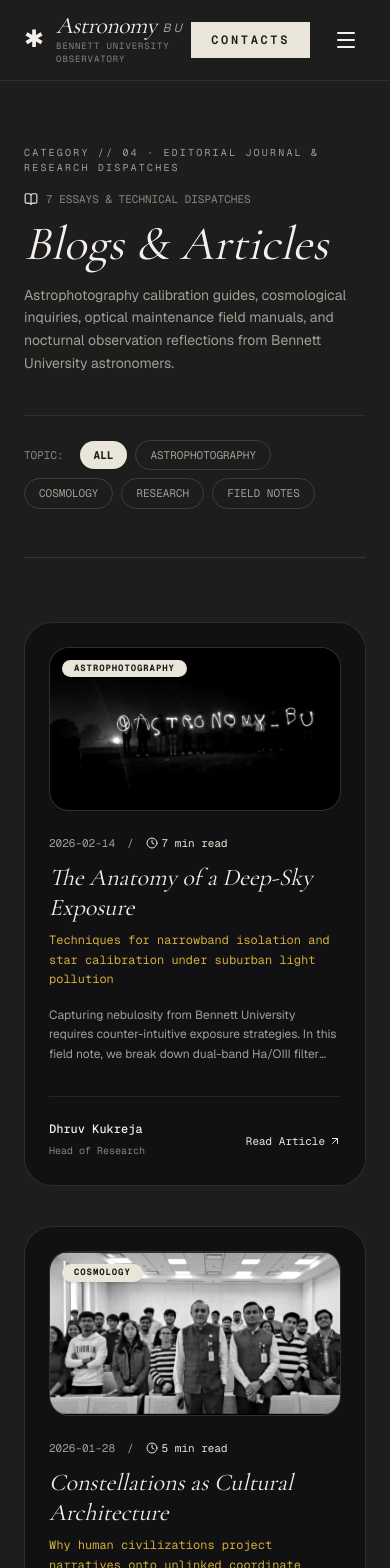
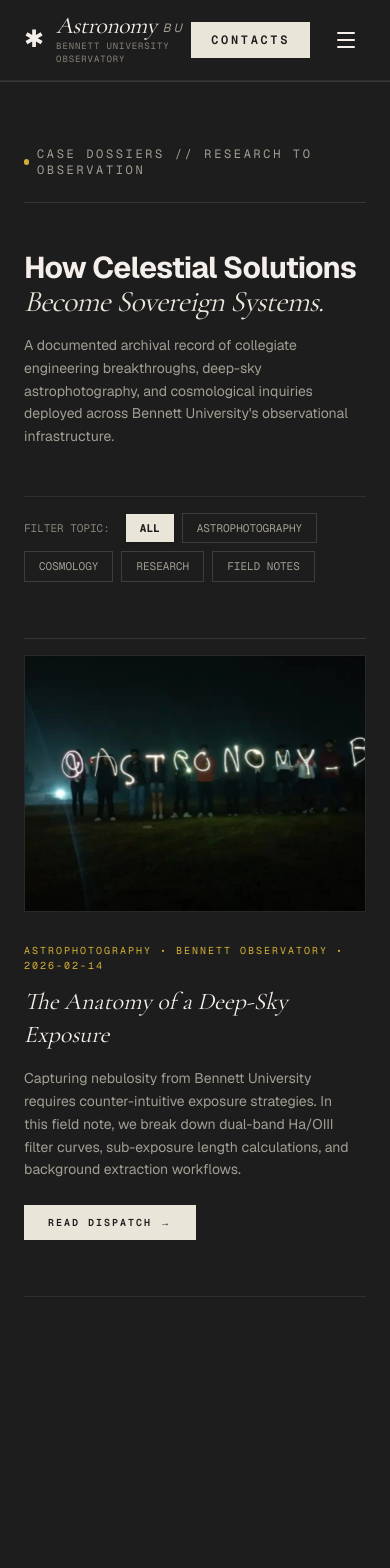
Before and after one commit to Gyaanendra/astronomy_bu, a Next.js app: page /journal in a window 390 px wide. Shown: the top 1568 px of the page. Built offline with nearby package versions, Linux system fonts and the light colour scheme.

Commit message:
feat(journal): match exact SIH layout and animations with full AstronomyBU archival dark theme

```diff
--- a/src/components/features/journal/journal-showcase.tsx
+++ b/src/components/features/journal/journal-showcase.tsx
@@ -1,17 +1,50 @@
 "use client";
 
-import { useState, useRef, useEffect } from "react";
+import { useState, useRef } from "react";
 import Image from "next/image";
+import Link from "next/link";
 import { journalArticles } from "@/content/journal/articles";
 import { JournalArticle } from "@/types/journal.types";
-import { Clock, X, Sparkles, BookOpen, Share2, ArrowUpRight, Tag, Bookmark } from "lucide-react";
+import { Clock, X, BookOpen, Share2, ArrowUpRight, Tag } from "lucide-react";
 import gsap from "gsap";
+import { useGSAP } from "@gsap/react";
+import { ScrollTrigger } from "gsap/ScrollTrigger";
+
+const ARCHIVE_LINKS = [
+  {
+    num: "01",
+    title: "MINISTRY & RESEARCH PROBLEM STATEMENTS",
+    desc: "Browse live astrophysical challenges and observation goals",
+    href: "/events",
+  },
+  {
+    num: "02",
+    title: "NATIONAL EXPEDITION ROADMAP",
+    desc: "6-phase journey from campus ground to dark-sky observatories",
+    href: "/calendar",
+  },
+  {
+    num: "03",
+    title: "75+ NODAL CENTERS OBSERVATION RADAR",
+    desc: "University observatories hosting synchronized nocturnal cohorts",
+    href: "/journal",
+  },
+  {
+    num: "04",
+    title: "PAST EDITIONS ARCHIVE (2017-2026)",
+    desc: "150+ deep-sky photographic plates and archived telemetry",
+    href: "/#archive",
+  },
+];
 
 export function JournalShowcase() {
   const [selectedCategory, setSelectedCategory] = useState<string>("ALL");
   const [activeArticle, setActiveArticle] = useState<JournalArticle | null>(null);
   const [copied, setCopied] = useState(false);
-  const gridRef = useRef<HTMLDivElement>(null);
+
+  const containerRef = useRef<HTMLDivElement>(null);
+  const rowRefs = useRef<(HTMLDivElement | null)[]>([]);
+  const imageRefs = useRef<(HTMLDivElement | null)[]>([]);
 
   const categories = ["ALL", "Astrophotography", "Cosmology", "Research", "Field Notes"];
 
@@ -20,25 +53,86 @@ export function JournalShowcase() {
       ? journalArticles
       : journalArticles.filter((art) => art.category === selectedCategory);
 
-  // GSAP animation on category filter change
-  useEffect(() => {
-    if (gridRef.current) {
+  useGSAP(
+    () => {
+      gsap.registerPlugin(ScrollTrigger);
+
+      if (
+        !containerRef.current ||
+        window.matchMedia("(prefers-reduced-motion: reduce)").matches
+      ) {
+        return;
+      }
+
+      // 1. Bottom-up clip-path wipe entrance + Parallax scrub
+      imageRefs.current.forEach((el) => {
+        if (!el) return;
+        const img = el.querySelector("img");
+
         gsap.fromTo(
-        gridRef.current.querySelectorAll(".article-card"),
-        { opacity: 0, y: 16 },
+          el,
+          { clipPath: "inset(100% 0% 0% 0%)", y: 40 },
           {
-          opacity: 1,
+            clipPath: "inset(0% 0% 0% 0%)",
             y: 0,
-          duration: 0.45,
-          stagger: 0.05,
-          ease: "power2.out",
+            duration: 1.05,
+            ease: "power3.out",
+            scrollTrigger: {
+              trigger: el,
+              start: "top 85%",
+              toggleActions: "play none none reverse",
+            },
+          }
+        );
+
+        if (img) {
+          gsap.fromTo(
+            img,
+            { scale: 1.12, yPercent: -5 },
+            {
+              scale: 1,
+              yPercent: 5,
+              ease: "none",
+              scrollTrigger: {
+                trigger: el,
+                start: "top bottom",
+                end: "bottom top",
+                scrub: 1,
+              },
             }
           );
         }
-  }, [selectedCategory]);
+      });
 
-  const handleShare = (article: JournalArticle) => {
-    if (navigator.clipboard) {
+      // 2. Staggered text swipe up
+      rowRefs.current.forEach((row) => {
+        if (!row) return;
+        const textElements = row.querySelectorAll(".editorial-swipe-text");
+        if (textElements.length > 0) {
+          gsap.fromTo(
+            textElements,
+            { y: 30, opacity: 0 },
+            {
+              y: 0,
+              opacity: 1,
+              duration: 0.8,
+              stagger: 0.08,
+              ease: "power3.out",
+              scrollTrigger: {
+                trigger: row,
+                start: "top 80%",
+                toggleActions: "play none none reverse",
+              },
+            }
+          );
+        }
+      });
+    },
+    { scope: containerRef, dependencies: [selectedCategory] }
+  );
+
+  const handleShare = () => {
+    if (typeof window !== "undefined" && navigator.clipboard) {
       navigator.clipboard.writeText(window.location.href);
       setCopied(true);
       setTimeout(() => setCopied(false), 2000);
@@ -46,35 +140,45 @@ export function JournalShowcase() {
   };
 
   return (
-    <div className="w-full py-16 sm:py-24 px-6 sm:px-12 lg:px-20 xl:px-24 bg-[#1D1D1D]">
-      <div className="w-full max-w-[1800px] mx-auto">
-        {/* Header */}
-        <div className="pb-12 border-b border-[rgba(245,239,235,0.12)]">
-          <div className="flex flex-wrap items-center justify-between gap-4 mb-3">
-            <span className="font-mono text-[10px] tracking-archival text-[#a39e93] uppercase">
-              CATEGORY // 04 · EDITORIAL JOURNAL &amp; RESEARCH DISPATCHES
+    <div
+      ref={containerRef}
+      className="w-full bg-[#1D1D1D] text-[#f5efeb] py-16 sm:py-24 border-y border-[rgba(245,239,235,0.12)] font-serif selection:bg-[#eae5d9] selection:text-[#1D1D1D]"
+    >
+      <div className="max-w-7xl mx-auto px-6 sm:px-8 lg:px-12">
+        {/* Top Tagline Bar */}
+        <div className="flex items-center justify-between pb-6 mb-12 border-b border-[rgba(245,239,235,0.12)] text-xs font-mono tracking-[0.22em] text-[#a39e93] uppercase">
+          <div className="flex items-center gap-2">
+            <span className="w-1.5 h-1.5 rounded-full bg-[#d4af37]" />
+            <span>CASE DOSSIERS // RESEARCH TO OBSERVATION</span>
+          </div>
+          <span className="hidden sm:inline text-[#8a847a]">
+            {filteredArticles.length} ARCHIVAL DISPATCHES
           </span>
-            <div className="flex items-center gap-2 font-mono text-[11px] text-[#8a847a]">
-              <BookOpen className="w-3.5 h-3.5 text-[#eae5d9]" />
-              <span>{journalArticles.length} ESSAYS &amp; TECHNICAL DISPATCHES</span>
-            </div>
         </div>
 
-          <h1 className="font-editorial-serif italic text-5xl sm:text-7xl lg:text-8xl text-[#f5efeb]">
-            Blogs &amp; Articles
+        {/* Section Headline */}
+        <div className="mb-12 max-w-3xl">
+          <h1 className="text-3xl sm:text-5xl lg:text-[3.6rem] font-bold text-[#f5efeb] leading-[1.1] font-sans tracking-tight mb-4">
+            How Celestial Solutions <br />
+            <span className="font-editorial-serif italic font-normal text-[#eae5d9]">
+              Become Sovereign Systems.
+            </span>
           </h1>
-          <p className="mt-4 font-sans text-sm sm:text-base text-[#a39e93] max-w-3xl leading-relaxed">
-            Astrophotography calibration guides, cosmological inquiries, optical maintenance field manuals, and nocturnal observation reflections from Bennett University astronomers.
+          <p className="text-sm sm:text-base font-sans text-[#a39e93] leading-relaxed max-w-xl">
+            A documented archival record of collegiate engineering breakthroughs,
+            deep-sky astrophotography, and cosmological inquiries deployed across
+            Bennett University&apos;s observational infrastructure.
           </p>
+        </div>
 
-          {/* Category Filter Pills */}
-          <div className="mt-10 flex flex-wrap items-center gap-2 pt-6 border-t border-[rgba(245,239,235,0.08)]">
-            <span className="font-mono text-[11px] text-[#8a847a] mr-2">TOPIC:</span>
+        {/* Category Filters */}
+        <div className="mb-14 flex flex-wrap items-center gap-2 pt-4 border-t border-[rgba(245,239,235,0.08)]">
+          <span className="font-mono text-[11px] text-[#8a847a] mr-2">FILTER TOPIC:</span>
           {categories.map((cat) => (
             <button
               key={cat}
               onClick={() => setSelectedCategory(cat)}
-                className={`px-3.5 py-1.5 rounded-full font-mono text-[11px] uppercase transition-all ${
+              className={`px-3.5 py-1.5 font-mono text-[11px] uppercase transition-all cursor-pointer ${
                 selectedCategory === cat
                   ? "bg-[#eae5d9] text-[#1D1D1D] font-bold shadow-sm"
                   : "border border-[rgba(245,239,235,0.15)] text-[#a39e93] hover:text-[#f5efeb] hover:border-[rgba(245,239,235,0.3)]"
@@ -84,49 +188,190 @@ export function JournalShowcase() {
             </button>
           ))}
         </div>
+
+        {/* Main 12-Column Grid */}
+        <div className="grid grid-cols-1 lg:grid-cols-12 gap-10 lg:gap-14 items-start pt-4 border-t border-[rgba(245,239,235,0.12)]">
+          {/* Left Column (8 cols): Alternating Dossier Cards */}
+          <div className="lg:col-span-8 flex flex-col space-y-16">
+            {filteredArticles.map((article, index) => {
+              const isEven = index % 2 === 1;
+
+              return (
+                <div
+                  key={article.id}
+                  ref={(el) => {
+                    rowRefs.current[index] = el;
+                  }}
+                  className="grid grid-cols-1 md:grid-cols-2 gap-8 items-center pb-14 border-b border-[rgba(245,239,235,0.08)]"
+                >
+                  {/* Image Container */}
+                  <div
+                    ref={(el) => {
+                      imageRefs.current[index] = el;
+                    }}
+                    className={`relative aspect-[4/3] sm:aspect-[4/3] w-full overflow-hidden bg-[#111113] border border-[rgba(245,239,235,0.1)] will-change-transform shadow-xs ${
+                      isEven ? "order-1 md:order-2" : ""
+                    }`}
+                  >
+                    <Image
+                      src={article.coverImage || "/cool2.png"}
+                      alt={article.title}
+                      fill
+                      sizes="(max-width: 768px) 100vw, 40vw"
+                      className="object-cover object-center"
+                    />
                   </div>
 
-        {/* Articles Grid */}
-        <div ref={gridRef} className="mt-16 grid grid-cols-1 md:grid-cols-2 gap-10">
-          {filteredArticles.map((article) => (
-            <ArticleCard
-              key={article.id}
-              article={article}
-              onSelect={() => setActiveArticle(article)}
-            />
-          ))}
+                  {/* Text Container */}
+                  <div
+                    className={`flex flex-col justify-between pr-2 ${
+                      isEven ? "order-2 md:order-1" : ""
+                    }`}
+                  >
+                    <span className="editorial-swipe-text text-[10px] font-mono tracking-[0.2em] uppercase text-[#d4af37] mb-3 block">
+                      {article.category} • BENNETT OBSERVATORY • {article.date}
+                    </span>
+                    <h2 className="editorial-swipe-text text-2xl sm:text-3xl font-editorial-serif italic text-[#f5efeb] leading-snug mb-4 font-normal">
+                      {article.title}
+                    </h2>
+                    <p className="editorial-swipe-text text-sm font-sans text-[#a39e93] leading-relaxed mb-6 font-normal">
+                      {article.excerpt}
+                    </p>
+                    <div className="editorial-swipe-text">
+                      <button
+                        onClick={() => setActiveArticle(article)}
+                        className="inline-block px-6 py-2.5 bg-[#eae5d9] text-[#1D1D1D] text-[10px] font-mono uppercase tracking-[0.2em] font-semibold hover:bg-white hover:text-black transition-colors cursor-pointer"
+                      >
+                        READ DISPATCH →
+                      </button>
+                    </div>
+                  </div>
+                </div>
+              );
+            })}
+
+            {/* Bottom Row Navigation Links */}
+            <div className="flex items-center justify-between pt-6 text-xs font-mono uppercase tracking-[0.2em] text-[#a39e93]">
+              <Link
+                href="/calendar"
+                className="hover:text-[#f5efeb] transition-colors"
+              >
+                ← THE CELESTIAL ARENA
+              </Link>
+              <Link
+                href="/events"
+                className="hover:text-[#f5efeb] transition-colors font-bold text-[#eae5d9]"
+              >
+                EXPLORE ALL EVENTS →
+              </Link>
             </div>
           </div>
 
-      {/* Article Reader Modal */}
+          {/* Right Column (4 cols): Editorial Sidebar with Border Line */}
+          <div className="lg:col-span-4 lg:pl-10 lg:border-l border-[rgba(245,239,235,0.12)] flex flex-col space-y-12">
+            {/* Story Paragraphs */}
+            <div>
+              <div className="pb-3 mb-6 border-b border-[rgba(245,239,235,0.12)]">
+                <h3 className="text-2xl sm:text-3xl font-editorial-serif italic font-normal text-[#f5efeb]">
+                  Read our Story
+                </h3>
+              </div>
+              <div className="space-y-4 font-sans text-sm text-[#a39e93] leading-relaxed font-normal">
+                <p>
+                  AstronomyBU was conceived not merely as an amateur stargazing
+                  club, but as an open-innovation collegiate observatory where
+                  student researchers author operational astrophysical telemetry,
+                  calibrate motorized optics, and analyze deep-sky datasets.
+                </p>
+                <p>
+                  Across premier dark-sky cohorts, student teams work directly
+                  with faculty mentors and visiting scientists—turning raw
+                  curiosity into rigorous archival space science.
+                </p>
+              </div>
+            </div>
+
+            {/* Featured Visual with Floating Glass Caption */}
+            <div className="relative aspect-[4/5] w-full overflow-hidden bg-[#111113] shadow-xs border border-[rgba(245,239,235,0.15)] group">
+              <Image
+                src="/images/observatory-dome.jpg"
+                alt="Bennett University Observatory Dome"
+                fill
+                sizes="(max-width: 1024px) 100vw, 30vw"
+                className="object-cover object-center grayscale contrast-125 group-hover:grayscale-0 transition-all duration-700"
+              />
+              <div className="absolute bottom-3 left-3 right-3 p-2 bg-black/75 backdrop-blur-xs text-[10px] font-mono text-[#f5efeb] uppercase tracking-widest text-center border border-white/10">
+                BENNETT OBSERVATORY TELEMETRY BENCHMARK
+              </div>
+            </div>
+
+            {/* Numbered Quick-Links List */}
+            <div>
+              <span className="text-[11px] font-mono tracking-[0.25em] text-[#a39e93] uppercase block mb-6">
+                LINKS &amp; ARCHIVES:
+              </span>
+              <ul className="space-y-6">
+                {ARCHIVE_LINKS.map((link, idx) => (
+                  <li
+                    key={link.num}
+                    className={
+                      idx > 0
+                        ? "pt-4 border-t border-[rgba(245,239,235,0.08)]"
+                        : ""
+                    }
+                  >
+                    <Link
+                      href={link.href}
+                      className="flex items-baseline group"
+                    >
+                      <span className="text-2xl font-editorial-serif italic text-[#8a847a] mr-4 group-hover:text-[#d4af37] transition-colors">
+                        {link.num}
+                      </span>
+                      <div className="flex flex-col">
+                        <span className="text-xs font-mono uppercase tracking-wider font-bold text-[#f5efeb] group-hover:text-[#d4af37] transition-colors flex items-center gap-1">
+                          <span>{link.title}</span>
+                          <ArrowUpRight className="w-3 h-3 opacity-0 group-hover:opacity-100 transition-opacity" />
+                        </span>
+                        <span className="text-[11px] font-sans text-[#a39e93] font-normal mt-0.5">
+                          {link.desc}
+                        </span>
+                      </div>
+                    </Link>
+                  </li>
+                ))}
+              </ul>
+            </div>
+          </div>
+        </div>
+      </div>
+
+      {/* Interactive Modal Reader */}
       {activeArticle && (
         <div
-          className="fixed inset-0 z-50 flex items-center justify-center p-4 sm:p-6 bg-black/90 backdrop-blur-md animate-in fade-in duration-200"
+          className="fixed inset-0 z-50 flex items-center justify-center p-4 sm:p-6 bg-black/85 backdrop-blur-md animate-in fade-in duration-200"
           onClick={() => setActiveArticle(null)}
         >
           <div
-            className="relative w-full max-w-3xl bg-[#171719] border border-[rgba(245,239,235,0.2)] rounded-[32px] p-6 sm:p-12 max-h-[90vh] overflow-y-auto"
+            className="relative w-full max-w-3xl bg-[#171719] text-[#f5efeb] border border-[rgba(245,239,235,0.18)] rounded-[28px] p-6 sm:p-12 max-h-[90vh] overflow-y-auto"
             onClick={(e) => e.stopPropagation()}
           >
             <button
               onClick={() => setActiveArticle(null)}
-              className="absolute top-6 right-6 p-2 rounded-full border border-[rgba(245,239,235,0.2)] text-[#a39e93] hover:text-[#f5efeb] hover:bg-white/5 transition-all"
+              className="absolute top-6 right-6 p-2 rounded-full border border-[rgba(245,239,235,0.15)] text-[#a39e93] hover:text-[#f5efeb] hover:bg-white/5 transition-all cursor-pointer"
               aria-label="Close reader"
             >
               <X className="w-5 h-5" />
             </button>
 
             <div className="flex items-center gap-2 mb-3">
-              <span className="bg-[#eae5d9] text-[#1D1D1D] px-2.5 py-0.5 rounded-full font-mono text-[9px] font-bold tracking-widest uppercase">
-                {activeArticle.category}
-              </span>
-              <span className="font-mono text-[10px] text-[#8a847a] tracking-widest">
-                ASTRONOMYBU ARCHIVAL DISPATCH
+              <span className="w-2 h-2 rounded-full bg-[#d4af37]" />
+              <span className="font-mono text-[10px] tracking-widest text-[#a39e93] uppercase">
+                {activeArticle.category} • ASTRONOMYBU ARCHIVAL DISPATCH
               </span>
             </div>
 
-            <h1 className="font-editorial-serif italic text-3xl sm:text-5xl text-[#f5efeb] leading-tight mb-3">
-              {activeArticle.title}
+            <h1 className="font-editorial-serif italic text-2xl sm:text-4xl text-[#f5efeb] leading-tight mb-3">
+              {articleTitleClean(activeArticle.title)}
             </h1>
             <p className="font-mono text-xs sm:text-sm text-[#d4af37] mb-6">
               {activeArticle.subtitle}
@@ -138,7 +383,7 @@ export function JournalShowcase() {
                 <span>({activeArticle.author.role})</span>
               </div>
               <div className="flex items-center gap-4">
-                <span>{activeArticle.date}</span>
+                <span>{articleDateFormatted(activeArticle.date)}</span>
                 <span>·</span>
                 <span className="flex items-center gap-1 text-[#eae5d9]">
                   <Clock className="w-3.5 h-3.5" />
@@ -147,7 +392,7 @@ export function JournalShowcase() {
               </div>
             </div>
 
-            {/* Cover image if available */}
+            {/* Modal Image */}
             {activeArticle.coverImage && (
               <div className="relative aspect-[16/9] w-full rounded-[20px] overflow-hidden my-6 border border-[rgba(245,239,235,0.1)] bg-[#111113]">
                 <Image
@@ -160,10 +405,17 @@ export function JournalShowcase() {
               </div>
             )}
 
-            {/* Article Content Paragraphs */}
-            <div className="mt-8 flex flex-col gap-5 text-sm sm:text-base font-sans text-[#eae5d9]/90 leading-relaxed">
+            {/* Content Paragraphs */}
+            <div className="space-y-4 text-sm sm:text-base font-sans text-[#eae5d9]/90 leading-relaxed">
               {activeArticle.content.map((p, idx) => (
-                <p key={idx} className={idx === 0 ? "text-base sm:text-lg text-[#f5efeb] font-serif leading-relaxed italic border-l-2 border-[#eae5d9]/40 pl-4 py-1" : ""}>
+                <p
+                  key={idx}
+                  className={
+                    idx === 0
+                      ? "text-base sm:text-lg text-[#f5efeb] font-serif leading-relaxed italic border-l-2 border-[#d4af37]/60 pl-4 py-1"
+                      : ""
+                  }
+                >
                   {p}
                 </p>
               ))}
@@ -171,7 +423,7 @@ export function JournalShowcase() {
 
             {/* Tags */}
             {activeArticle.tags && activeArticle.tags.length > 0 && (
-              <div className="mt-10 pt-6 border-t border-[rgba(245,239,235,0.1)] flex flex-wrap items-center gap-2">
+              <div className="mt-8 pt-6 border-t border-[rgba(245,239,235,0.1)] flex flex-wrap items-center gap-2">
                 <Tag className="w-3.5 h-3.5 text-[#8a847a]" />
                 {activeArticle.tags.map((tag) => (
                   <span
@@ -184,14 +436,14 @@ export function JournalShowcase() {
               </div>
             )}
 
-            {/* Actions Bar */}
-            <div className="mt-8 flex items-center justify-between">
-              <span className="font-mono text-[10px] text-[#8a847a]">
+            {/* Modal Footer */}
+            <div className="mt-8 pt-6 border-t border-[rgba(245,239,235,0.1)] flex items-center justify-between">
+              <span className="font-mono text-[10px] text-[#8a847a] uppercase tracking-widest">
                 BENNETT UNIVERSITY OBSERVATORY ARCHIVE
               </span>
               <button
-                onClick={() => handleShare(activeArticle)}
-                className="inline-flex items-center gap-2 px-4 py-2 rounded-full border border-[rgba(245,239,235,0.2)] text-[#eae5d9] font-mono text-xs hover:bg-white/5 transition-colors"
+                onClick={handleShare}
+                className="inline-flex items-center gap-2 px-4 py-2 rounded-full border border-[rgba(245,239,235,0.2)] text-[#eae5d9] font-mono text-xs hover:bg-white/5 transition-colors cursor-pointer"
               >
                 <Share2 className="w-3.5 h-3.5" />
                 <span>{copied ? "Link Copied!" : "Share Dispatch"}</span>
@@ -204,85 +456,10 @@ export function JournalShowcase() {
   );
 }
 
-function ArticleCard({
-  article,
-  onSelect,
-}: {
-  article: JournalArticle;
-  onSelect: () => void;
-}) {
-  const [imgError, setImgError] = useState(false);
+function articleTitleClean(title: string): string {
+  return title.replace(/\n/g, " ");
+}
 
-  return (
-    <article
-      onClick={onSelect}
-      className="article-card rounded-[28px] border border-[rgba(245,239,235,0.12)] bg-[#111113] p-6 sm:p-8 flex flex-col justify-between hover:border-[rgba(245,239,235,0.3)] transition-all duration-300 cursor-pointer group hover:-translate-y-1"
-    >
-      <div>
-        {/* Image Cover */}
-        <div className="relative aspect-[16/9] w-full mb-6 rounded-[20px] border border-[rgba(245,239,235,0.1)] bg-[#18181b] overflow-hidden">
-          {!imgError && article.coverImage ? (
-            <Image
-              src={article.coverImage}
-              alt={article.title}
-              fill
-              onError={() => setImgError(true)}
-              className="object-cover grayscale contrast-115 group-hover:contrast-100 group-hover:scale-105 transition-all duration-700"
-              sizes="(max-width: 768px) 100vw, 50vw"
-            />
-          ) : (
-            <div className="w-full h-full flex flex-col items-center justify-center p-6 bg-gradient-to-br from-[#1a1a1e] to-[#0f0f11] text-center select-none">
-              <BookOpen className="w-8 h-8 text-[#eae5d9]/40 mb-2" />
-              <span className="font-mono text-[10px] text-[#8a847a] uppercase tracking-widest">
-                ARCHIVAL JOURNAL ENTRY
-              </span>
-            </div>
-          )}
-
-          <div className="absolute top-3 left-3 bg-[#eae5d9] text-[#1D1D1D] px-3 py-0.5 rounded-full font-mono text-[9px] font-bold tracking-widest uppercase shadow-sm">
-            {article.category}
-          </div>
-        </div>
-
-        {/* Meta */}
-        <div className="flex items-center gap-3 font-mono text-[11px] text-[#a39e93] mb-3">
-          <span>{article.date}</span>
-          <span>/</span>
-          <span className="flex items-center gap-1 text-[#eae5d9]">
-            <Clock className="w-3 h-3" />
-            {article.readTime}
-          </span>
-        </div>
-
-        {/* Title & Subtitle */}
-        <h2 className="font-editorial-serif italic text-2xl sm:text-3xl lg:text-4xl text-[#f5efeb] group-hover:text-[#eae5d9] transition-colors leading-tight">
-          {article.title}
-        </h2>
-        <p className="font-mono text-xs text-[#d4af37] mt-2 leading-relaxed">
-          {article.subtitle}
-        </p>
-
-        {/* Excerpt */}
-        <p className="font-sans text-xs sm:text-sm text-[#a39e93] leading-relaxed mt-4 line-clamp-3">
-          {article.excerpt}
-        </p>
-      </div>
-
-      {/* Author & Footer */}
-      <div className="mt-8 pt-6 border-t border-[rgba(245,239,235,0.08)] flex items-center justify-between">
-        <div>
-          <span className="font-mono text-xs text-[#f5efeb] font-medium block">
-            {article.author.name}
-          </span>
-          <span className="font-mono text-[10px] text-[#8a847a]">
-            {article.author.role}
-          </span>
-        </div>
-
-        <span className="font-mono text-[11px] text-[#eae5d9] flex items-center gap-1 group-hover:underline">
-          Read Article <ArrowUpRight className="w-3 h-3" />
-        </span>
-      </div>
-    </article>
-  );
+function articleDateFormatted(dateStr: string): string {
+  return dateStr;
 }
```
Also changed, not shown: src/components/features/landing/journal-section.tsx (+60 -58 lines). Lines whose indentation alone changed are shown as unchanged.
